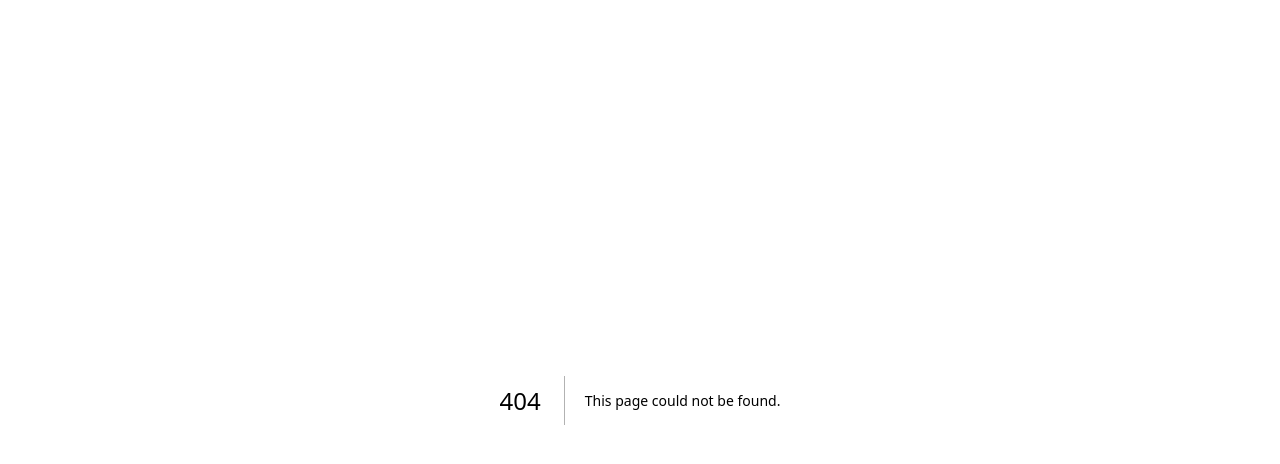
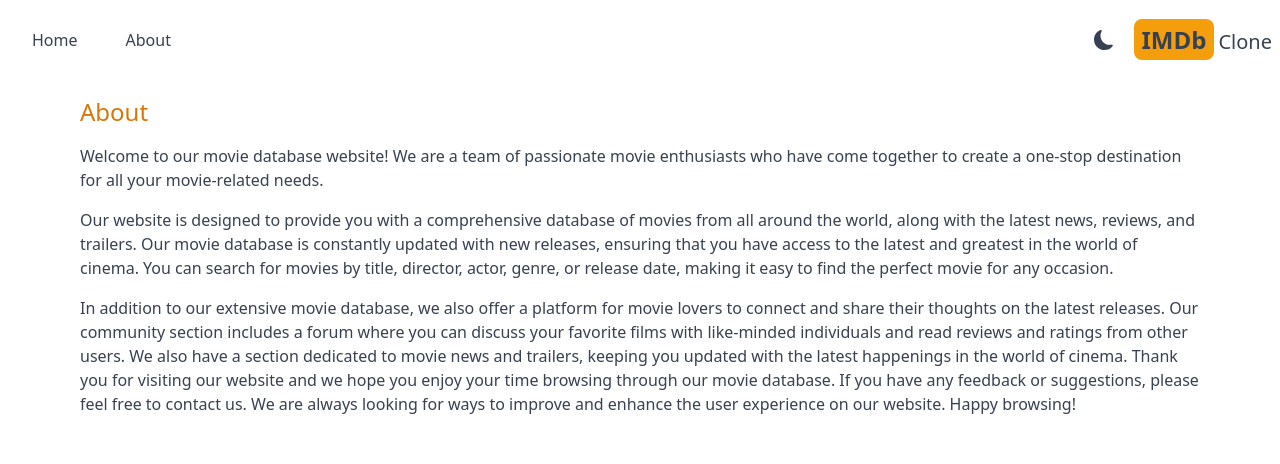
Before and after one commit to AbrahamPeter96/Next.jsdemo, a Next.js app: page /about in a window 1280 px wide. Before the commit this address had no page. Shown: the top 464 px of the page. Built offline with nearby package versions, Linux system fonts and the light colour scheme.

Commit message:
create about page

```diff
--- a/src/app/Providers.js
+++ b/src/app/Providers.js
@@ -1,8 +1,9 @@
 "use client";
 import { ThemeProvider } from "next-themes";
 import React from "react";
+import dynamic from "next/dynamic";
 
-export const Providers = ({ children }) => {
+const Providers = ({ children }) => {
   return (
     <ThemeProvider enableSystem={true} attribute="class">
       <div className="dark:bg-gray:700 dark:text-gray-200 text-gray-700 transition-colors duration-300 min-h-screen select-none">
@@ -11,3 +12,4 @@
     </ThemeProvider>
   );
 };
+export default dynamic(() => Promise.resolve(Providers), { ssr: false });
--- /dev/null
+++ b/src/app/about/page.js
@@ -0,0 +1,38 @@
+import React from "react";
+
+export default function About() {
+  return (
+    <div className="max-w-6xl mx-auto space-y-4 p-4">
+      <h1 className="text-2xl font-medium text-amber-600">About</h1>
+      <p>
+        Welcome to our movie database website! We are a team of passionate movie
+        enthusiasts who have come together to create a one-stop destination for
+        all your movie-related needs.
+      </p>
+
+      <p>
+        Our website is designed to provide you with a comprehensive database of
+        movies from all around the world, along with the latest news, reviews,
+        and trailers. Our movie database is constantly updated with new
+        releases, ensuring that you have access to the latest and greatest in
+        the world of cinema. You can search for movies by title, director,
+        actor, genre, or release date, making it easy to find the perfect movie
+        for any occasion.
+      </p>
+
+      <p>
+        In addition to our extensive movie database, we also offer a platform
+        for movie lovers to connect and share their thoughts on the latest
+        releases. Our community section includes a forum where you can discuss
+        your favorite films with like-minded individuals and read reviews and
+        ratings from other users. We also have a section dedicated to movie news
+        and trailers, keeping you updated with the latest happenings in the
+        world of cinema. Thank you for visiting our website and we hope you
+        enjoy your time browsing through our movie database. If you have any
+        feedback or suggestions, please feel free to contact us. We are always
+        looking for ways to improve and enhance the user experience on our
+        website. Happy browsing!
+      </p>
+    </div>
+  );
+}
--- a/src/app/layout.js
+++ b/src/app/layout.js
@@ -1,4 +1,6 @@
 import "./globals.css";
+import Header from "@/components/Header";
+import Providers from "./Providers";
 export const metadata = {
   title: "IMDB Clone",
   description: "This is IMDB clone",
@@ -7,7 +9,12 @@
 export default function RootLayout({ children }) {
   return (
     <html lang="en">
-      <body>{children}</body>
+      <body>
+        <Providers>
+          <Header />
+          {children}
+        </Providers>
+      </body>
     </html>
   );
 }
--- a/src/app/page.js
+++ b/src/app/page.js
@@ -1,13 +1,11 @@
 import { Inter } from "next/font/google";
 import styles from "./page.module.css";
-import Header from "@/components/Header";
 
 const inter = Inter({ subsets: ["latin"] });
 
 export default function Home() {
   return (
     <>
-      <Header />
       <h1 className="text-red-400">Home</h1>
     </>
   );
--- a/src/components/Header.js
+++ b/src/components/Header.js
@@ -4,18 +4,14 @@
 import { BsFillInfoCircleFill } from "react-icons/bs";
 import DarkModeSwitch from "./DarkModeSwitch";
 import Link from "next/link";
-import { Providers } from "@/app/Providers";
-export default function Header() {
+import dynamic from "next/dynamic";
+
+function Header() {
   return (
-    <Providers>
     <div className="flex justify-between mx-2 max-2-6xl sm:auto items-center py-6">
       <div className="flex">
         <MenuItem title="Home" address="/" Icon={AiFillHome} />
-          <MenuItem
-            title="About"
-            address="/about"
-            Icon={BsFillInfoCircleFill}
-          />
+        <MenuItem title="About" address="/about" Icon={BsFillInfoCircleFill} />
       </div>
       <div className="flex items-center space-x-5">
         <DarkModeSwitch />
@@ -29,6 +25,6 @@
         </Link>
       </div>
     </div>
-    </Providers>
   );
 }
+export default dynamic(() => Promise.resolve(Header), { ssr: false });
```
Lines whose indentation alone changed are shown as unchanged.
